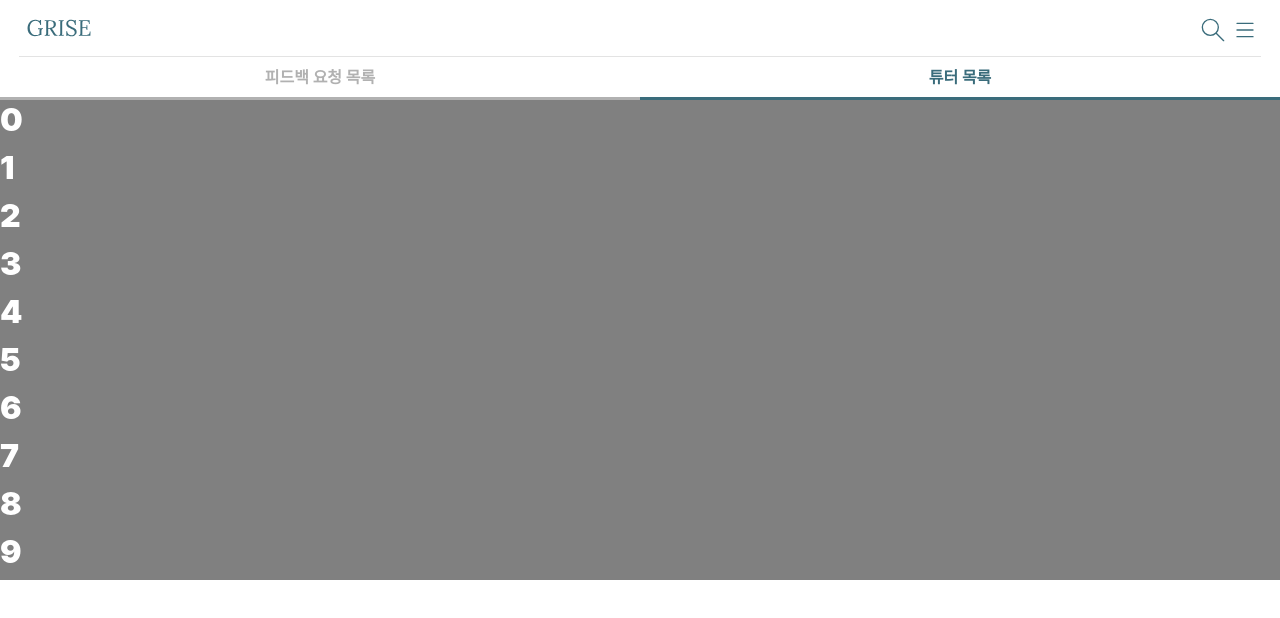
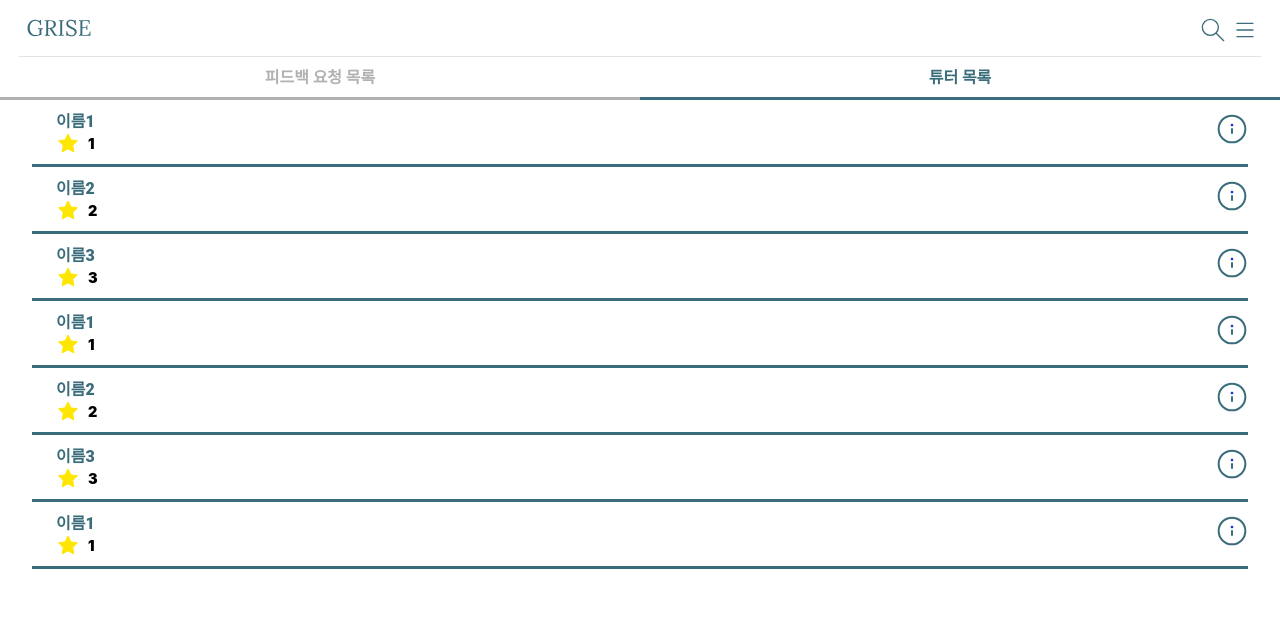
Before and after one commit to Gukss/GRISEFront, a React (Create React App) app in the folder grise/: page /tuteeMain in a window 1280 px wide. Both pictures are taken after a click on the element "튜터 목록". Shown: the top 618 px of the page. Built offline with nearby package versions, Linux system fonts and the light colour scheme.

Commit message:
TutorList 자세히보기, css 구현

```diff
--- a/grise/public/Json/mainPageTutee/tutorList.json
+++ b/grise/public/Json/mainPageTutee/tutorList.json
@@ -1,5 +1,214 @@
 {
   "tutorList": [
+    {
+      "tutor": {
+        "tutor_id": 1,
+        "name": "이름1",
+        "score": 1,
+        "resume": {
+          "content": "경력: ~~수상"
+        }
+      }
+    },
+    {
+      "tutor": {
+        "tutor_id": 2,
+        "name": "이름2",
+        "score": 2,
+        "resume": {
+          "content": "경력: ~~수상"
+        }
+      }
+    },
+    {
+      "tutor": {
+        "tutor_id": 3,
+        "name": "이름3",
+        "score": 3,
+        "resume": {
+          "content": "경력: ~~수상"
+        }
+      }
+    },
+    {
+      "tutor": {
+        "tutor_id": 1,
+        "name": "이름1",
+        "score": 1,
+        "resume": {
+          "content": "경력: ~~수상"
+        }
+      }
+    },
+    {
+      "tutor": {
+        "tutor_id": 2,
+        "name": "이름2",
+        "score": 2,
+        "resume": {
+          "content": "경력: ~~수상"
+        }
+      }
+    },
+    {
+      "tutor": {
+        "tutor_id": 3,
+        "name": "이름3",
+        "score": 3,
+        "resume": {
+          "content": "경력: ~~수상"
+        }
+      }
+    },
+    {
+      "tutor": {
+        "tutor_id": 1,
+        "name": "이름1",
+        "score": 1,
+        "resume": {
+          "content": "경력: ~~수상"
+        }
+      }
+    },
+    {
+      "tutor": {
+        "tutor_id": 2,
+        "name": "이름2",
+        "score": 2,
+        "resume": {
+          "content": "경력: ~~수상"
+        }
+      }
+    },
+    {
+      "tutor": {
+        "tutor_id": 3,
+        "name": "이름3",
+        "score": 3,
+        "resume": {
+          "content": "경력: ~~수상"
+        }
+      }
+    },
+    {
+      "tutor": {
+        "tutor_id": 1,
+        "name": "이름1",
+        "score": 1,
+        "resume": {
+          "content": "경력: ~~수상"
+        }
+      }
+    },
+    {
+      "tutor": {
+        "tutor_id": 2,
+        "name": "이름2",
+        "score": 2,
+        "resume": {
+          "content": "경력: ~~수상"
+        }
+      }
+    },
+    {
+      "tutor": {
+        "tutor_id": 3,
+        "name": "이름3",
+        "score": 3,
+        "resume": {
+          "content": "경력: ~~수상"
+        }
+      }
+    },
+    {
+      "tutor": {
+        "tutor_id": 1,
+        "name": "이름1",
+        "score": 1,
+        "resume": {
+          "content": "경력: ~~수상"
+        }
+      }
+    },
+    {
+      "tutor": {
+        "tutor_id": 2,
+        "name": "이름2",
+        "score": 2,
+        "resume": {
+          "content": "경력: ~~수상"
+        }
+      }
+    },
+    {
+      "tutor": {
+        "tutor_id": 3,
+        "name": "이름3",
+        "score": 3,
+        "resume": {
+          "content": "경력: ~~수상"
+        }
+      }
+    },
+    {
+      "tutor": {
+        "tutor_id": 1,
+        "name": "이름1",
+        "score": 1,
+        "resume": {
+          "content": "경력: ~~수상"
+        }
+      }
+    },
+    {
+      "tutor": {
+        "tutor_id": 2,
+        "name": "이름2",
+        "score": 2,
+        "resume": {
+          "content": "경력: ~~수상"
+        }
+      }
+    },
+    {
+      "tutor": {
+        "tutor_id": 3,
+        "name": "이름3",
+        "score": 3,
+        "resume": {
+          "content": "경력: ~~수상"
+        }
+      }
+    },    {
+      "tutor": {
+        "tutor_id": 1,
+        "name": "이름1",
+        "score": 1,
+        "resume": {
+          "content": "경력: ~~수상"
+        }
+      }
+    },
+    {
+      "tutor": {
+        "tutor_id": 2,
+        "name": "이름2",
+        "score": 2,
+        "resume": {
+          "content": "경력: ~~수상"
+        }
+      }
+    },
+    {
+      "tutor": {
+        "tutor_id": 3,
+        "name": "이름3",
+        "score": 3,
+        "resume": {
+          "content": "경력: ~~수상"
+        }
+      }
+    },
     {
       "tutor": {
         "tutor_id": 1,
--- a/grise/src/Pages/TuteeMainPage/List/TurtorItem.jsx
+++ /dev/null
@@ -1,31 +0,0 @@
-import React,{forwardRef,useRef} from 'react'
-import styled from 'styled-components';
-const TutorItem = forwardRef((props,ref) => {
-    const detailDivRef = useRef();
-    let isShowDetail = useRef(false);
-    const showDetailInfo = () =>{
-        detailDivRef.current.style.display = (isShowDetail.current)? 'none':'block';
-        isShowDetail.current = !isShowDetail.current;
-        if(props.isEnd){detailDivRef.current.scrollIntoView({ behavior: 'smooth' });}
-    }
-    return (
-        <div ref={ref}>
-            <Content onClick={showDetailInfo}>{props.value}</Content>
-            <DetailInfo ref = {detailDivRef}>세부사항</DetailInfo>
-        </div>
-    )
-});
-
-const Content = styled.div`
-    width: 100%;
-    height: 3rem;
-    color: white;
-    font-weight: 900;
-    font-size: 2rem;
-    background-color: gray;
-    flex: 0 0 auto;
-`
-const DetailInfo = styled.div`
-    display: none;
-`
-export default TutorItem;
--- /dev/null
+++ b/grise/src/Pages/TuteeMainPage/List/TutorItem.jsx
@@ -0,0 +1,74 @@
+import React,{forwardRef,useRef} from 'react'
+import styled from 'styled-components';
+import { ReactComponent as Star} from '../../../Image/star.svg';
+import { ReactComponent as InfoImage} from '../../../Image/info.svg';
+const TutorItem = forwardRef((props,ref) => {
+    const detailDivRef = useRef();
+    const isShowDetail = useRef(false);
+    const showDetailInfo = () =>{
+        detailDivRef.current.style.display = (isShowDetail.current)? 'none':'block';
+        isShowDetail.current = !isShowDetail.current;
+        if(props.isEnd){detailDivRef.current.scrollIntoView({ behavior: 'smooth' });}
+    }
+    return (
+        <div ref={ref} style={{borderBottom:"#3A6C7B solid 0.2rem"}}>
+            <Container>
+                <div style={{float:'left'}}>
+                    <Title>{props.data?.tutor.name}</Title>
+                    <div>
+                        <StarImage><Star style={{width:'1.5rem',height:'1.5rem'}}></Star></StarImage>
+                        <Score>{props.data?.tutor.score}</Score>
+                    </div>
+                </div>
+                <InfoBtn onClick={showDetailInfo}><InfoImage></InfoImage></InfoBtn>
+            </Container>
+            <DetailInfo ref = {detailDivRef}>
+                {props.data?.tutor.resume.content}
+            </DetailInfo>
+        </div>
+    )
+});
+
+const InfoBtn = styled.span`
+    float: right;
+    margin-top: 0.8rem;
+`
+
+const StarImage = styled.span`
+    margin-left: 1.5rem;
+    margin-right: 0.5rem;
+`
+
+const Title = styled.div`
+    margin-left: 1.5rem;
+    margin-top: 0.5rem;
+    display: block;
+    font-size: 1rem;
+    text-align:left;
+    font-family: 'Roboto';
+    font-style: normal;
+    font-weight: 900;
+    color: #3A6C7B;
+    height: 1rem;
+`
+
+const Score = styled.span`
+    color: #000000;
+    font-size: 0.9rem;
+    vertical-align: 0.4rem;
+`
+
+const Container = styled.div`
+    width: 100%;
+    height: 4rem;
+    color: white;
+    font-weight: 900;
+    font-size: 2rem;
+    flex: 0 0 auto;
+`
+const DetailInfo = styled.div`
+    display: none;
+    margin-left: 1.5rem;
+    text-indent : -2.5rem;
+`
+export default TutorItem;
--- a/grise/src/Pages/TuteeMainPage/List/TutorList.jsx
+++ b/grise/src/Pages/TuteeMainPage/List/TutorList.jsx
@@ -1,16 +1,26 @@
-import React,{useState,useRef} from 'react'
+import React,{useState,useRef,useEffect} from 'react'
+import axios from 'axios';
 import styled from 'styled-components';
-import TutorItem from './TurtorItem';
+import TutorItem from './TutorItem';
 
 const TutorList = () => {
-    const [list,setList] = useState([0,1,2,3,4,5,6,7,8,9,10,11,12,13,14,15,16,17,18,19,20]);
+    const [tutorList,setTutorList] = useState([]);
+    const [outputList,setOutputList]=useState([]);
     const [touchPosition,setTouchPosition]= useState({x:0,y:0});
     const ItemRef = useRef();
     const ContainerRef = useRef();
 
-    const remToPixel = (num)=>{
-        return num * parseFloat(getComputedStyle(document.documentElement).fontSize);
-    }
+    useEffect(() => {
+        axios.get("./Json/mainPageTutee/tutorList.json").then((response) => {
+            setTutorList(response.data?.tutorList);
+            let temp = [];
+            for(let i=0;i<10;i++){
+                if(i >= response.data?.tutorList.length){break;}
+                temp.push(response.data?.tutorList[i]);
+            };
+            setOutputList(temp);
+        });
+      }, []);
 
     const onTouchStart=(e)=>{
         setTouchPosition({ x: e.changedTouches[0].pageX, y: e.changedTouches[0].pageY });
@@ -18,27 +28,32 @@ const TutorList = () => {
 
     const onTouchEnd=(e)=>{
         const distanceY = touchPosition.y - e.changedTouches[0].pageY; //드래그한 Y길이 시작Y좌표 - 드래그끝났을때 Y좌표 내릴때 양수
-        const DivHeight = remToPixel(3); //아이템 하나의 높이
+        const DivHeight = ItemRef.current.style.height; //아이템 하나의 높이
         const scrollY = ContainerRef.current.getBoundingClientRect().bottom-ItemRef.current.getBoundingClientRect().bottom;
         //높이가 소수점이면 애매하게 딱 안맞을 수 있어서 수정
         if(-0.1<scrollY&&scrollY<0.1){
             if(distanceY>DivHeight){//스크롤링위치가 맨마지막에 되어있을때 item하나의 높이보다 더 드래그하면 새로고침
                 console.log('새로고침');
-                const temp = [...list];
-                for(let i = list.length; i < list.length+10; i++){
-                    temp.push(i);
+                const temp = [...outputList];
+                // for(let i = 0 ; i < 10; i++){
+                //     temp.push(requestFeedbackList[i]);
+                // }
+                // setOutputList(temp);
+                for(let i = outputList.length; i < outputList.length+10; i++){
+                    if(i>=tutorList.length){break;}
+                    temp.push(tutorList[i]);
                 }
-                setList(temp);
+                setOutputList(temp);
             }
         }
     }
 
     const getItem = () =>{
         const result = [];
-        for(let i = 0; i < list.length-1; i++){
-            result.push(<TutorItem key = {i} isEnd={false} value = {list[i]}></TutorItem>);
+        for(let i = 0; i < outputList.length-1; i++){
+            result.push(<TutorItem key = {i} isEnd={false} data = {outputList[i]}></TutorItem>);
         }
-        result.push(<TutorItem key = {list.length-1} isEnd={true} value = {list[list.length-1]} ref={ItemRef}></TutorItem>);
+        result.push(<TutorItem key = {outputList.length-1} isEnd={true} data = {outputList[outputList.length-1]} ref={ItemRef}></TutorItem>);
         return result;
     }
 
@@ -52,13 +67,13 @@ const TutorList = () => {
 }
 
 const ScrollDiv = styled.div`
-    width: 100%;
+    margin: 0 auto;
+    width: 95%;
     height: 30rem;
     display: flex;
     flex-direction: column;
     flex-wrap: nowrap;
     overflow-y:auto;
-    background-color: lightgray;
 `
 
 export default TutorList;
```
Also changed, not shown: grise/src/Image/info.svg (added), grise/src/Image/star.svg (added).
